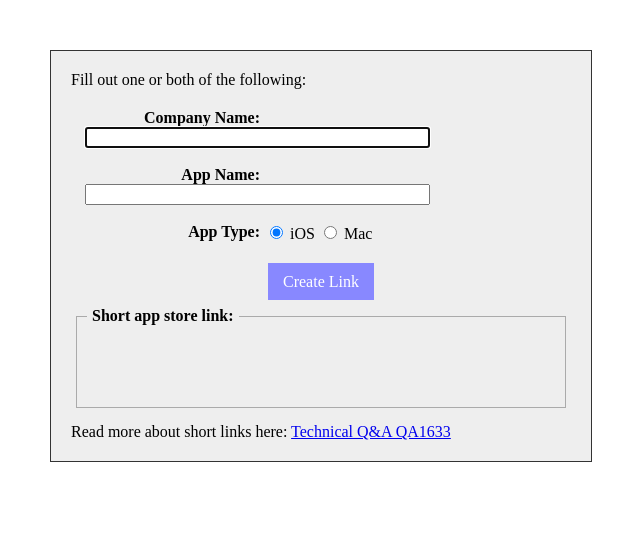
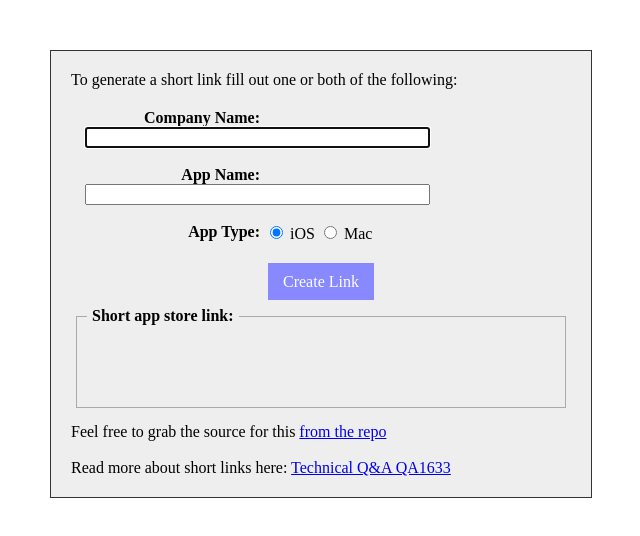
Before and after one commit to carsonmcdonald/carsonmcdonald.github.com, a plain HTML site: page appstorelink.html in a window 1280 px wide. Shown: the whole page, without its empty margins (319-959 px from the left). Drawn offline with Linux system fonts and the light colour scheme.

Commit message:
Add link to source repo

```diff
--- a/appstorelink.html
+++ b/appstorelink.html
@@ -19,7 +19,7 @@
 
     <div id="content">
 
-      Fill out one or both of the following:
+      To generate a short link fill out one or both of the following:
 
       <fieldset>
         <label for="company">Company Name:</label>
@@ -47,6 +47,8 @@
       </div>
 
       <div>
+        Feel free to grab the source for this <a href="https://github.com/carsonmcdonald/carsonmcdonald.github.com/">from the repo</a>
+        <br/><br/>
         Read more about short links here: <a href="https://developer.apple.com/library/ios/#qa/qa1633/_index.html">Technical Q&A QA1633</a>
       </div>
 
```
